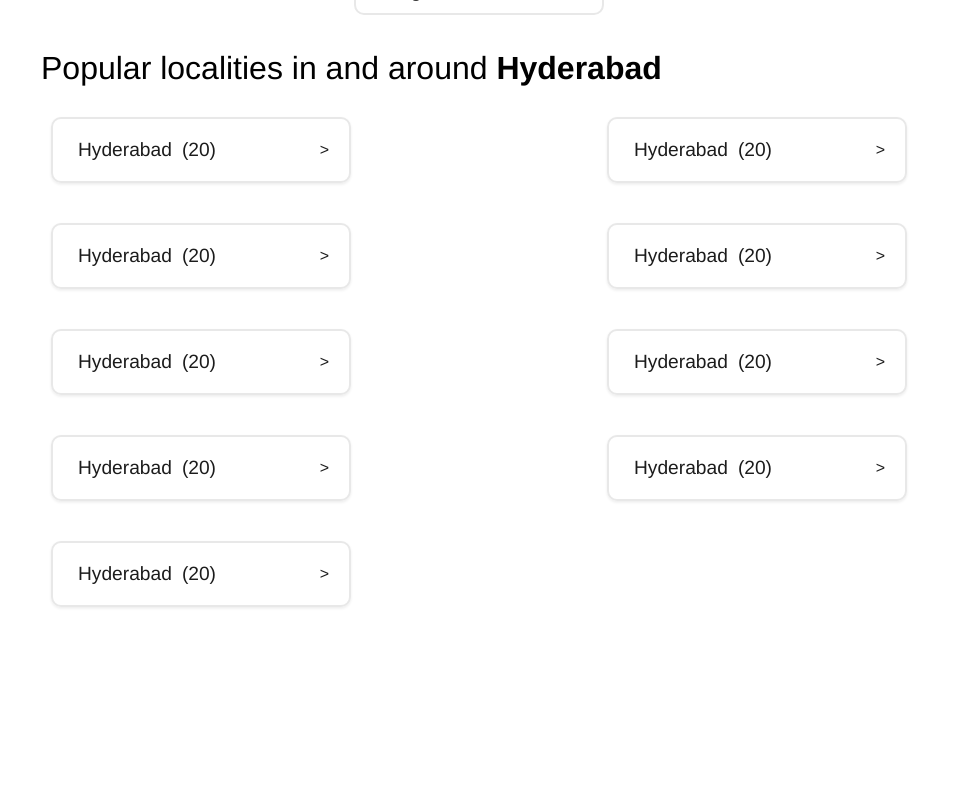
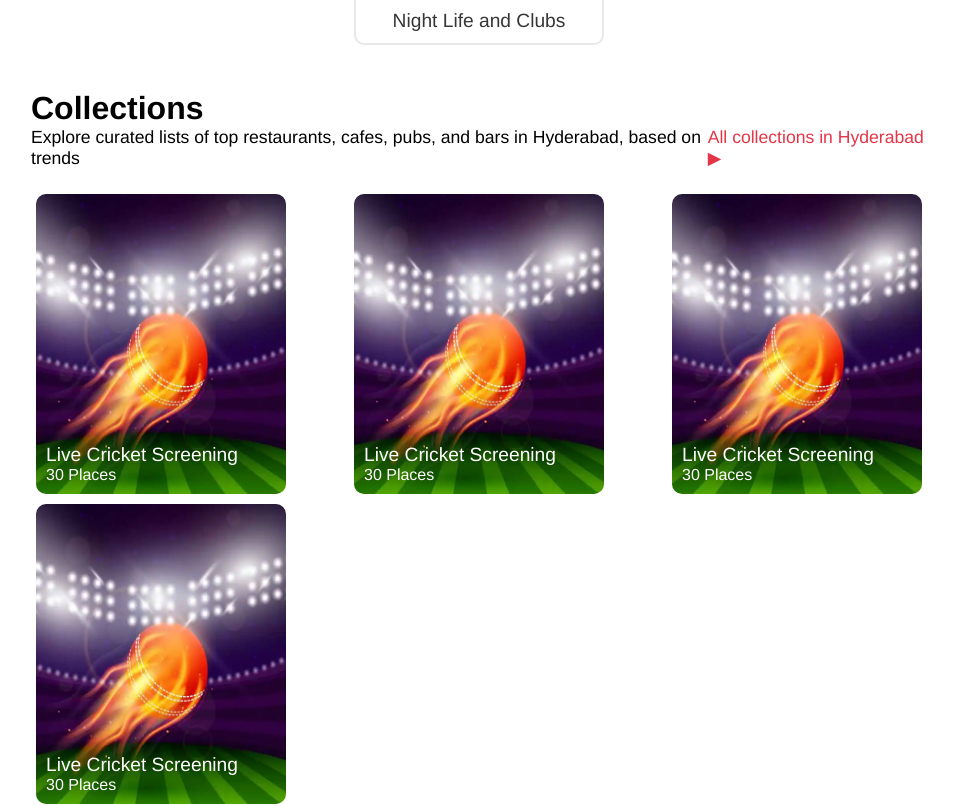
Before and after one commit to koushil-mankali/zomato_clone, a React (Vite) app: page / in a window 1280 px wide. Shown: the part 900-1706 px from the top of the page, without its empty margins (161-1115 px from the left). Before the commit the page ends 1547 px from the top, so only its background shows below. Built offline with nearby package versions, Linux system fonts and the light colour scheme.

Commit message:
last 3rd section satrted

```diff
--- a/src/App.css
+++ b/src/App.css
@@ -1,5 +1,5 @@
 .sec2 {
-  margin: 10px 0;
+  margin: 2.5rem 0;
   width: 100%;
 }
 
--- a/src/App.jsx
+++ b/src/App.jsx
@@ -3,6 +3,8 @@ import { useState } from 'react'
 import Hero from './components/home/hero/Hero'
 import SmallCard from './utils/smallCard/SamllCard'
 import LocationsComp from './components/home/locations/LocationsComp'
+import CollectionsComp from './components/home/collections/CollectionsComp'
+import GetTheApp from './components/home/getTheApp/GetTheAppComp'
 
 import './App.css'
 
@@ -23,7 +25,9 @@ function App() {
         </div>
       </div>
     </div>
+    <CollectionsComp />
     <LocationsComp />
+    <GetTheApp />
   </>)
 }
 
--- /dev/null
+++ b/src/components/home/collections/CollectionCard.jsx
@@ -0,0 +1,13 @@
+import CollectionCss from "./CollectionCard.module.css"
+
+let CollectionCard = ({ img, title, places }) => {
+    return <div className={CollectionCss.card}>
+        <img className={CollectionCss.img} src={img} alt="card image" />
+        <div className={CollectionCss.text}>
+            <div className={CollectionCss.title}>{title}</div>
+            <div className={CollectionCss.places}>{places} Places</div>
+        </div>
+    </div>
+}
+
+export default CollectionCard;
--- /dev/null
+++ b/src/components/home/collections/CollectionCard.module.css
@@ -0,0 +1,30 @@
+.card {
+    margin: 5px;
+    width: 250px;
+    height: 300px;
+    border-radius: 10px;
+    position: relative;
+    cursor: pointer;
+}
+
+.img {
+    width: 100%;
+    height: 100%;
+    border-radius: 10px;
+}
+
+.text {
+    position: absolute;
+    left: 10px;
+    bottom: 10px;
+    z-index: 20000;
+    color: white;
+}
+
+.title {
+    font-size: 1.2rem;
+}
+
+.places {
+    font-size: 1rem;
+}
--- /dev/null
+++ b/src/components/home/collections/CollectionsComp.jsx
@@ -0,0 +1,25 @@
+import { Link } from 'react-router-dom'
+
+import CollectionCard from './CollectionCard'
+
+import * as CollectionCompCss from './CollectionsComp.module.css'
+
+import cricketImg from '../../../../public/images/cricket.jpg'
+
+let CollectionsComp = () => {
+    return <div className={CollectionCompCss.collectionsSec}>
+        <div className={CollectionCompCss.secTitle}>Collections</div>
+        <div className={CollectionCompCss.tagLine}>
+            <span className={CollectionCompCss.t1}>Explore curated lists of top restaurants, cafes, pubs, and bars in Hyderabad, based on trends</span>
+            <Link to='/hyderabad/collections' className={CollectionCompCss.t2}>All collections in Hyderabad ▶</Link>
+        </div>
+        <div className={CollectionCompCss.cards}>
+            <CollectionCard img={cricketImg} title="Live Cricket Screening" places="30" />
+            <CollectionCard img={cricketImg} title="Live Cricket Screening" places="30" />
+            <CollectionCard img={cricketImg} title="Live Cricket Screening" places="30" />
+            <CollectionCard img={cricketImg} title="Live Cricket Screening" places="30" />
+        </div>
+    </div >
+}
+
+export default CollectionsComp;
--- /dev/null
+++ b/src/components/home/collections/CollectionsComp.module.css
@@ -0,0 +1,39 @@
+.collectionsSec {
+    width: 70%;
+    margin: 2.5rem auto;
+    display: flex;
+    flex-wrap: wrap;
+    justify-content: flex-start;
+    align-items: center;
+}
+
+.secTitle {
+    font-size: 2rem;
+    font-weight: 600;
+}
+
+.tagLine {
+    width: 100%;
+    display: flex;
+    justify-content: space-between;
+    align-items: center;
+}
+
+.t1 {
+    font-size: 1.1rem;
+}
+
+.t2 {
+    color: #E53546;
+    font-size: 1.1rem;
+    cursor: pointer;
+    text-decoration: none;
+}
+
+.cards {
+    display: flex;
+    flex-wrap: wrap;
+    justify-content: space-between;
+    align-items: center;
+    margin: 20px 0px;
+}
--- /dev/null
+++ b/src/components/home/getTheApp/GetTheAppComp.jsx
@@ -0,0 +1,39 @@
+import getTheAppCss from './GetTheAppComp.module.css'
+
+import MobileImg from '../../../../public/images/apps.png'
+import Playstore from '../../../../public/images/playstore.png'
+import Appstore from '../../../../public/images/appstore.png'
+
+let GetTheApp = () => {
+    return <div className={getTheAppCss.infoSec}>
+        <div className={getTheAppCss.firstSec}>
+            <img className={getTheAppCss.phoneImg} src={MobileImg} alt="mobile" />
+        </div>
+        <div className={getTheAppCss.middleSec}>
+            <div className={getTheAppCss.title}>Get the Zomato App</div>
+            <div className={getTheAppCss.tag}>We will send you a link, open it on your phone to download the app</div>
+            <div className={getTheAppCss.subscribe}>
+                <div className={getTheAppCss.radioOptions}>
+                    <input className={getTheAppCss.option} type="radio" name="option" id="emailOption" />
+                    <label htmlFor="emailOption">Email</label>
+                    <input className={getTheAppCss.option} type="radio" name="option" id="phoneOption" />
+                    <label htmlFor="phoneOption">Phone</label>
+                </div>
+                <div className={getTheAppCss.inputSec}>
+                    <input className={getTheAppCss.inputBox} type="email" name="email" id="email" />
+                    <input className={getTheAppCss.inputBox} type="tel" name="phone" id="phone" />
+                    <button className={getTheAppCss.btn}>Share App Link</button>
+                </div>
+            </div>
+            <div className={getTheAppCss.lastSec}>
+                <div className={getTheAppCss.downloadTxtTag}>Download App From</div>
+                <div className={getTheAppCss.downloadSec}>
+                    <img className={getTheAppCss.storeImg} src={Playstore} alt="google play store" />
+                    <img className={getTheAppCss.storeImg} src={Appstore} alt="apple app store" />
+                </div>
+            </div>
+        </div>
+    </div>
+}
+
+export default GetTheApp;
--- a/src/components/home/locations/LocationsComp.css
+++ b/src/components/home/locations/LocationsComp.css
@@ -1,6 +1,6 @@
 .LocationComp {
     width: 100%;
-    margin: 30px 0px 20px 0px;
+    margin: 2.5rem 0px;
 }
 
 .locationBody {
```
Also changed, not shown: src/components/home/getTheApp/GetTheAppComp.module.css (added).
